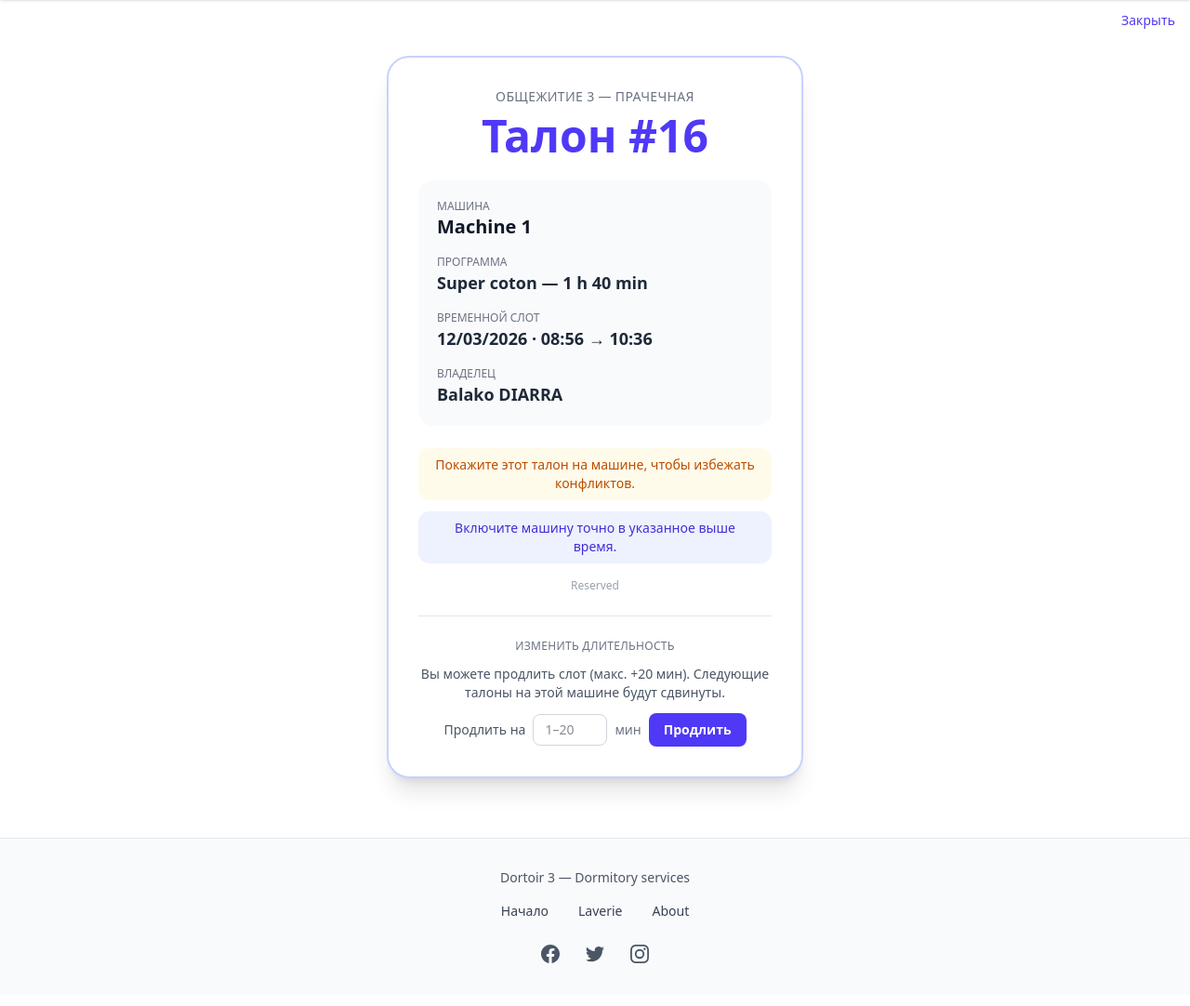
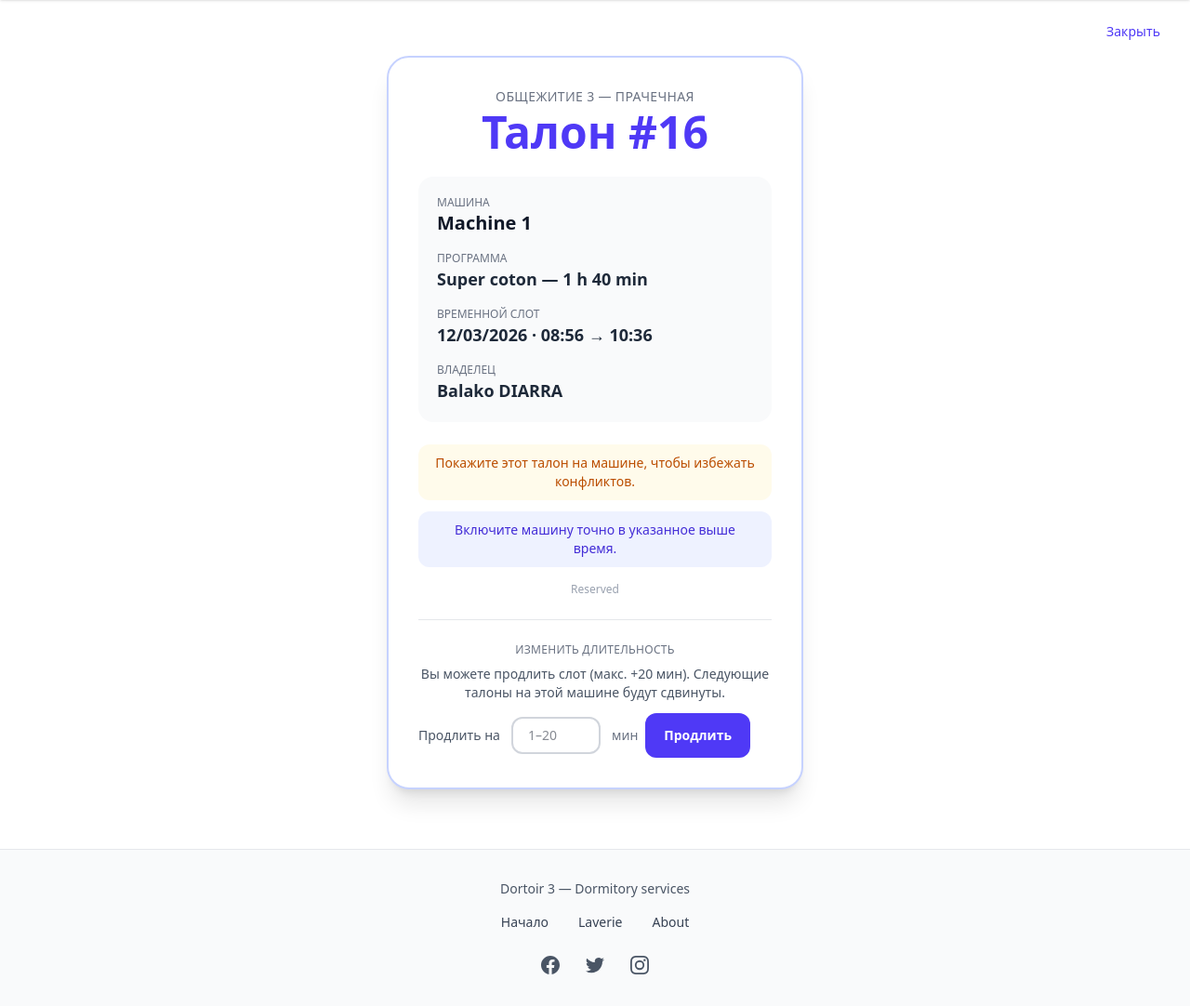
Before and after one commit to Balak97/laverie, a Django app: page /laverie/ticket/43/ in a window 1280 px wide. Shown: the part 68-1150 px from the top of the page at 93% size. Before the commit the page ends 1104 px from the top, so only its background shows below. Run offline with Django 4.2, Linux system fonts and the light colour scheme; a user stored in the database is signed in; data comes from the database, SQL or seed files in the repository; both versions use the stored data as it was after the commit.

Commit message:
add temp et durations

```diff
--- a/templates/laverie/afficher_ticket.html
+++ b/templates/laverie/afficher_ticket.html
@@ -2,67 +2,78 @@
 {% load static %}
 
 {% block contenu %}
-<div class="min-h-[70vh] flex flex-col items-center justify-center px-4 py-8">
-    <a href="{% url 'laverie:mes_tickets' %}" class="absolute top-20 right-4 text-indigo-600 hover:text-indigo-700 text-sm font-medium">
+<div class="min-h-[70vh] flex flex-col items-center justify-center px-3 sm:px-4 py-6 sm:py-8 pb-24 md:pb-8 safe-area-pb">
+    <a href="{% url 'laverie:mes_tickets' %}" class="fixed top-18 right-3 sm:absolute sm:top-20 sm:right-4 z-10 inline-flex items-center justify-center min-h-[44px] min-w-[44px] py-2.5 px-4 text-indigo-600 hover:text-indigo-700 hover:bg-indigo-50 rounded-xl text-sm font-medium transition touch-manipulation bg-white/90 sm:bg-transparent shadow sm:shadow-none">
         {{ i18n.close }}
     </a>
-    <div class="w-full max-w-md bg-white rounded-3xl shadow-xl border-2 border-indigo-200 p-8 text-center">
-        <p class="text-sm text-gray-500 uppercase tracking-wide mb-2">{{ i18n.dortoir_laverie }}</p>
-        <p class="text-4xl sm:text-5xl font-black text-indigo-600 mb-6">{{ i18n.ticket }} #{{ resa.numero|default:resa.pk }}</p>
-        <div class="space-y-4 text-left bg-gray-50 rounded-2xl p-5">
+    <div class="w-full max-w-md bg-white rounded-2xl sm:rounded-3xl shadow-xl border-2 border-indigo-200 overflow-hidden">
+        <div class="p-5 sm:p-8 text-center">
+            <p class="text-xs sm:text-sm text-gray-500 uppercase tracking-wide mb-1">{{ i18n.dortoir_laverie }}</p>
+            <p class="text-3xl sm:text-5xl font-black text-indigo-600 mb-4 sm:mb-6 tabular-nums">{{ i18n.ticket }} #{{ resa.numero|default:resa.pk }}</p>
+            <div class="space-y-4 text-left bg-gray-50 rounded-xl sm:rounded-2xl p-4 sm:p-5">
                 {% if resa.statut == 'en_cours' %}
-            <div id="countdown-block" class="mb-4 p-4 bg-indigo-50 rounded-xl border-2 border-indigo-200" data-end="{{ resa.fin|date:'c' }}" data-duration-minutes="{{ resa.duree_minutes }}">
+                <div id="countdown-block" class="mb-2 p-4 bg-indigo-50 rounded-xl border-2 border-indigo-200" data-end="{{ resa.fin|date:'c' }}" data-duration-minutes="{{ resa.duree_minutes }}">
                     <p class="text-xs text-indigo-600 uppercase tracking-wide mb-2">{{ i18n.time_remaining }}</p>
-                <p id="countdown-display" class="text-3xl sm:text-4xl font-black text-indigo-600 tabular-nums">--</p>
-                <div class="mt-3 h-2 bg-indigo-200 rounded-full overflow-hidden">
+                    <p id="countdown-display" class="text-2xl sm:text-4xl font-black text-indigo-600 tabular-nums">--</p>
+                    <div class="mt-2 h-2.5 bg-indigo-200 rounded-full overflow-hidden">
                         <div id="countdown-bar" class="h-full bg-indigo-500 rounded-full transition-all duration-1000 ease-linear" style="width: 100%"></div>
                     </div>
                 </div>
                 {% endif %}
                 <div>
                     <p class="text-xs text-gray-500 uppercase">{{ i18n.machine }}</p>
-                <p class="text-xl font-bold text-gray-900">{{ resa.machine.nom }}</p>
+                    <p class="text-lg sm:text-xl font-bold text-gray-900 break-words">{{ resa.machine.nom }}</p>
                 </div>
                 <div>
                     <p class="text-xs text-gray-500 uppercase">{{ i18n.programme }}</p>
-                <p class="text-lg font-semibold text-gray-800">{{ resa.fonction.nom|default:"—" }} — {{ resa.duree_affichage }}</p>
+                    <p class="text-base sm:text-lg font-semibold text-gray-800 break-words">{{ resa.fonction.nom|default:"—" }} — {{ resa.duree_affichage }}</p>
                 </div>
                 <div>
                     <p class="text-xs text-gray-500 uppercase">{{ i18n.time_slot }}</p>
-                <p class="text-lg font-semibold text-gray-800">{{ resa.debut|date:"d/m/Y" }} · {{ resa.debut|time:"H:i" }} → {{ resa.fin|time:"H:i" }}</p>
+                    <p class="text-base sm:text-lg font-semibold text-gray-800 tabular-nums">{{ resa.debut|date:"d/m/Y" }} · {{ resa.debut|time:"H:i" }} → {{ resa.fin|time:"H:i" }}</p>
                 </div>
                 <div>
                     <p class="text-xs text-gray-500 uppercase">{{ i18n.holder }}</p>
-                <p class="text-lg font-semibold text-gray-800">{{ resa.utilisateur.get_full_name|default:user_display_default }}</p>
+                    <p class="text-base sm:text-lg font-semibold text-gray-800 break-words">{{ resa.utilisateur.get_full_name|default:user_display_default }}</p>
                 </div>
             </div>
-        <p class="mt-6 text-sm font-medium text-amber-700 bg-amber-50 rounded-xl py-2 px-4">
+            <p class="mt-4 sm:mt-6 text-xs sm:text-sm font-medium text-amber-700 bg-amber-50 rounded-xl py-2.5 px-4">
                 {{ i18n.show_at_machine }}
             </p>
-        <p class="mt-3 text-sm font-medium text-indigo-700 bg-indigo-50 rounded-xl py-2 px-4">
+            <p class="mt-2 sm:mt-3 text-xs sm:text-sm font-medium text-indigo-700 bg-indigo-50 rounded-xl py-2.5 px-4">
                 {{ i18n.activate_at_time }}
             </p>
-        <p class="mt-4 text-xs text-gray-400">{{ resa.get_statut_display }}</p>
+            <p class="mt-3 sm:mt-4 text-xs text-gray-400">{{ resa.get_statut_display }}</p>
 
             {% if resa.statut == 'reserve' or resa.statut == 'en_cours' %}
-        <div class="mt-6 pt-6 border-t border-gray-200">
-            <p class="text-xs text-gray-500 uppercase tracking-wide mb-3">{{ i18n.change_duration }}</p>
-            <p class="text-sm text-gray-600 mb-3">{{ i18n.extend_slot_info }}</p>
+            <div class="mt-4 sm:mt-6 pt-4 sm:pt-6 border-t border-gray-200">
+                <p class="text-xs text-gray-500 uppercase tracking-wide mb-2">{{ i18n.change_duration }}</p>
+                <p class="text-xs sm:text-sm text-gray-600 mb-3">{{ i18n.extend_slot_info }}</p>
                 {% if max_extend_minutes > 0 %}
-            <form action="{% url 'laverie:modifier_duree_ticket' resa.pk %}" method="post" class="inline-flex flex-wrap gap-2 items-center">
+                <form action="{% url 'laverie:modifier_duree_ticket' resa.pk %}" method="post" class="flex flex-col sm:flex-row flex-wrap gap-3 sm:gap-2 sm:items-center">
                     {% csrf_token %}
                     <input type="hidden" name="action" value="extend">
-                <label for="add_minutes" class="text-sm text-gray-600">{{ i18n.extend_by }}</label>
+                    <div class="flex items-center gap-2 sm:gap-3">
+                        <label for="add_minutes" class="text-sm text-gray-600 shrink-0">{{ i18n.extend_by }}</label>
                         <input type="number" name="add_minutes" id="add_minutes" min="1" max="{{ max_extend_minutes }}" step="1" placeholder="1–{{ max_extend_minutes }}" required
-                       class="w-20 rounded-lg border border-gray-300 px-3 py-1.5 text-sm focus:ring-2 focus:ring-indigo-500">
+                               class="w-20 sm:w-24 rounded-xl border-2 border-gray-300 px-4 py-3 sm:py-2 text-base sm:text-sm focus:ring-2 focus:ring-indigo-500 focus:border-indigo-500">
                         <span class="text-sm text-gray-500">{{ i18n.min }}</span>
-                <button type="submit" class="bg-indigo-600 hover:bg-indigo-700 text-white text-sm font-semibold px-4 py-2 rounded-lg transition">{{ i18n.extend }}</button>
+                    </div>
+                    <button type="submit" class="w-full sm:w-auto min-h-[48px] bg-indigo-600 hover:bg-indigo-700 active:bg-indigo-800 text-white text-sm font-semibold px-5 py-3 rounded-xl transition touch-manipulation">
+                        {{ i18n.extend }}
+                    </button>
                 </form>
                 {% endif %}
             </div>
             {% endif %}
         </div>
     </div>
+</div>
+<style>
+    @media (max-width: 640px) {
+        .safe-area-pb { padding-bottom: max(1.5rem, env(safe-area-inset-bottom)); }
+    }
+</style>
 {% if resa.statut == 'en_cours' %}
 <script>
 (function() {
```
Also changed, not shown: templates/laverie/mes_tickets.html (+5 -5 lines), db.sqlite3, static/favicon.svg (added). Lines whose indentation alone changed are shown as unchanged.
